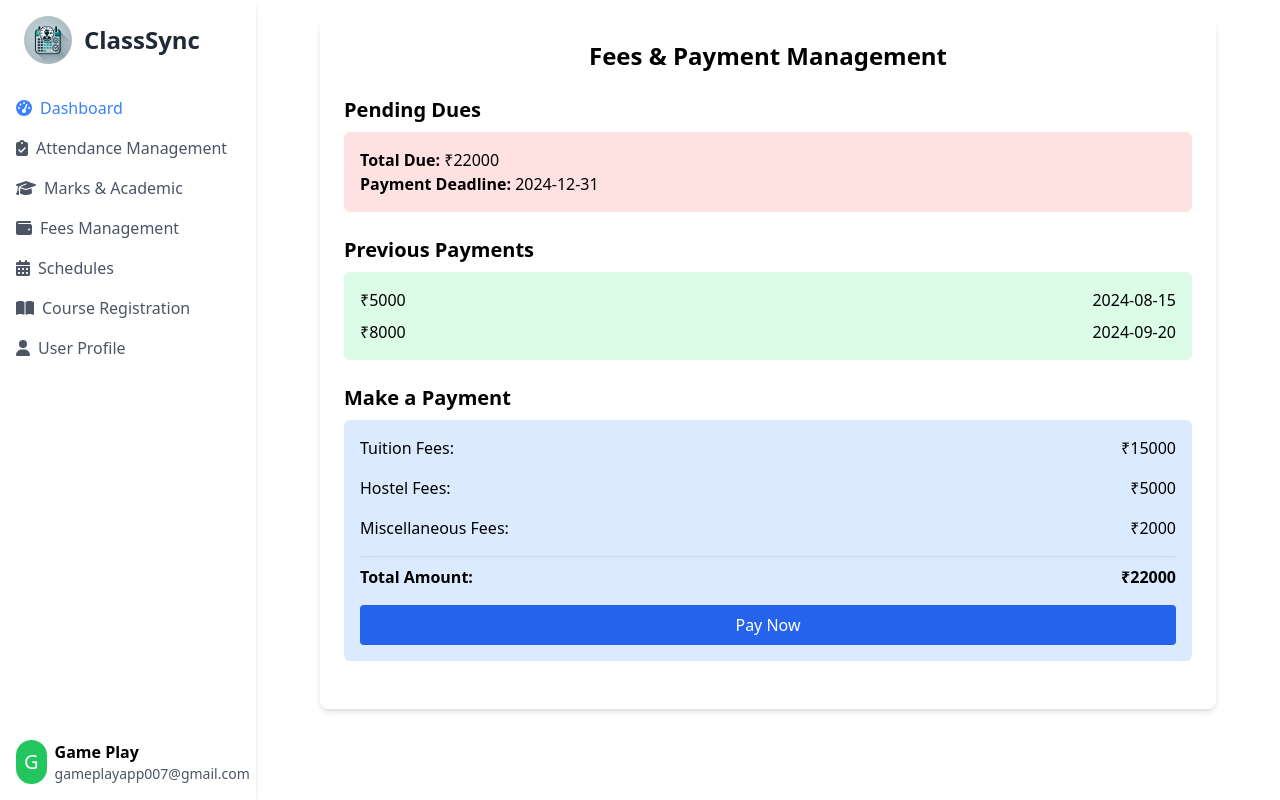
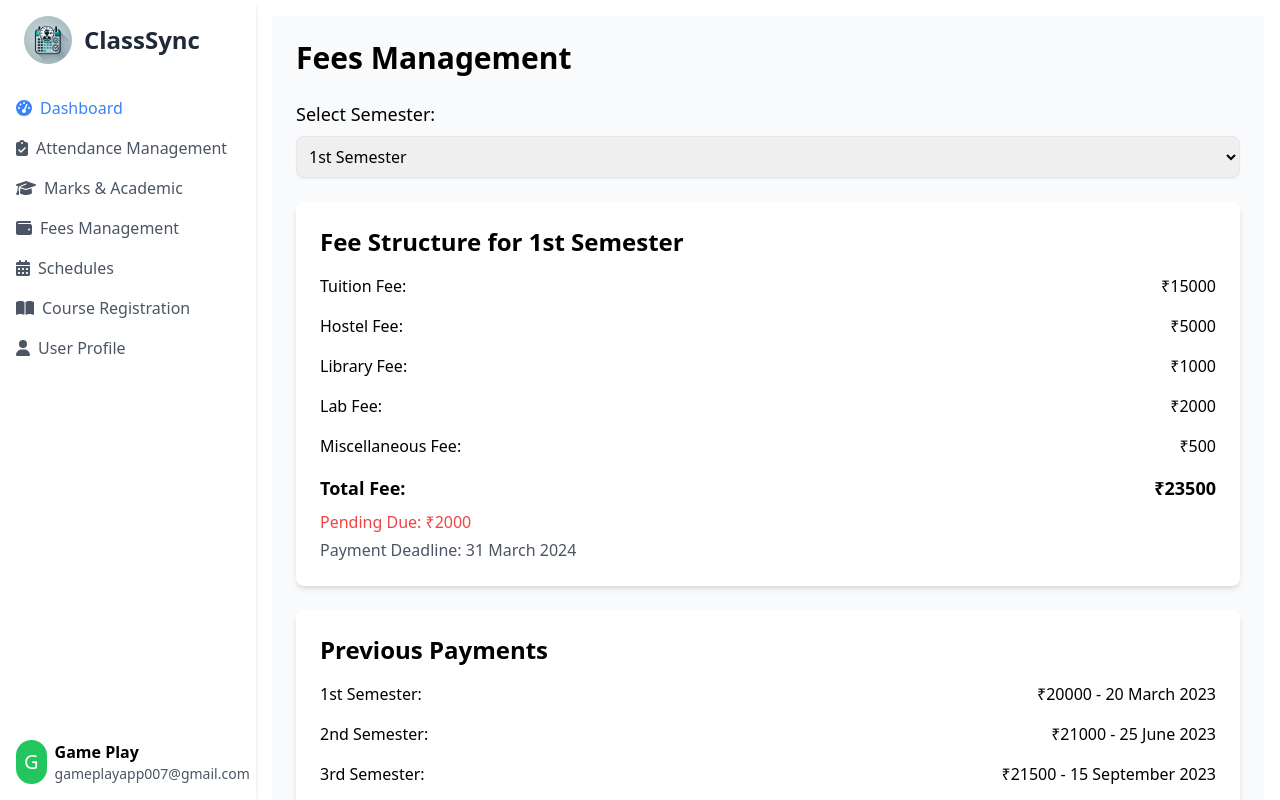
Before and after one commit to Gamerking177/classync, a React (Create React App) app: page /fees in a window 1280 px wide. Shown: the top 800 px of the page. Built offline with nearby package versions, Linux system fonts and the light colour scheme.

Commit message:
improve fee management section

```diff
--- a/src/pages/FeesManagement.js
+++ b/src/pages/FeesManagement.js
@@ -1,82 +1,151 @@
+// src/components/FeesManagement.js
 import React, { useState } from 'react';
 
 const FeesManagement = () => {
-  const [paymentDetails, setPaymentDetails] = useState({
+    const [selectedSemester, setSelectedSemester] = useState("1st");
+
+    // Dummy data for semester-wise fee structure and payments
+    const feesData = {
+        "1st": {
             tuition: 15000,
             hostel: 5000,
-    misc: 2000,
-    totalDue: 22000,
-    deadline: "2024-12-31"
-  });
-
-  const [previousPayments, setPreviousPayments] = useState([
-    { id: 1, amount: 5000, date: "2024-08-15" },
-    { id: 2, amount: 8000, date: "2024-09-20" }
-  ]);
-
-  const handlePayNow = () => {
-    alert("Payment simulated. No actual payment processing here.");
-    // Add logic to update the pending dues if needed
+            library: 1000,
+            lab: 2000,
+            misc: 500,
+            deadline: "31 March 2024",
+            pending: 2000
+        },
+        "2nd": {
+            tuition: 15000,
+            hostel: 5000,
+            library: 1000,
+            lab: 2000,
+            misc: 700,
+            deadline: "30 June 2024",
+            pending: 1500
+        },
+        "3rd": {
+            tuition: 16000,
+            hostel: 5500,
+            library: 1200,
+            lab: 2200,
+            misc: 600,
+            deadline: "30 September 2024",
+            pending: 2500
+        },
+        "4th": {
+            tuition: 16000,
+            hostel: 5500,
+            library: 1200,
+            lab: 2200,
+            misc: 800,
+            deadline: "31 December 2024",
+            pending: 1000
+        }
     };
 
+    const previousPayments = [
+        { semester: "1st", amount: 20000, date: "20 March 2023" },
+        { semester: "2nd", amount: 21000, date: "25 June 2023" },
+        { semester: "3rd", amount: 21500, date: "15 September 2023" },
+    ];
+
+    const handleSemesterChange = (e) => {
+        setSelectedSemester(e.target.value);
+    };
+
+    const semesterFees = feesData[selectedSemester];
+
     return (
-    <div className="max-w-4xl mx-auto p-6 bg-white rounded-lg shadow-md">
-      <h2 className="text-2xl font-bold mb-6 text-center">Fees & Payment Management</h2>
+        <div className="p-6 bg-gray-50 min-h-screen">
+            <h1 className="text-3xl font-semibold mb-6">Fees Management</h1>
 
-      {/* Pending Dues Section */}
+            {/* Semester Filter */}
             <div className="mb-6">
-        <h3 className="text-xl font-semibold mb-2">Pending Dues</h3>
-        <div className="bg-red-100 p-4 rounded-md">
-          <p><span className="font-semibold">Total Due:</span> ₹{paymentDetails.totalDue}</p>
-          <p><span className="font-semibold">Payment Deadline:</span> {paymentDetails.deadline}</p>
-        </div>
+                <label className="block text-lg font-medium mb-2">Select Semester:</label>
+                <select
+                    onChange={handleSemesterChange}
+                    value={selectedSemester}
+                    className="w-full p-2 border rounded-lg shadow-sm focus:outline-none focus:border-blue-500"
+                >
+                    <option value="1st">1st Semester</option>
+                    <option value="2nd">2nd Semester</option>
+                    <option value="3rd">3rd Semester</option>
+                    <option value="4th">4th Semester</option>
+                </select>
             </div>
 
-      {/* Previous Payments Section */}
-      <div className="mb-6">
-        <h3 className="text-xl font-semibold mb-2">Previous Payments</h3>
-        <div className="bg-green-100 p-4 rounded-md space-y-2">
-          {previousPayments.length > 0 ? (
-            previousPayments.map((payment) => (
-              <div key={payment.id} className="flex justify-between">
-                <span>₹{payment.amount}</span>
-                <span>{payment.date}</span>
+            {/* Fees Details for Selected Semester */}
+            <div className="bg-white p-6 rounded-lg shadow-md mb-6">
+                <h2 className="text-2xl font-bold mb-4">Fee Structure for {selectedSemester} Semester</h2>
+                <ul className="space-y-4">
+                    <li className="flex justify-between">
+                        <span className="font-medium">Tuition Fee:</span>
+                        <span>₹{semesterFees.tuition}</span>
+                    </li>
+                    <li className="flex justify-between">
+                        <span className="font-medium">Hostel Fee:</span>
+                        <span>₹{semesterFees.hostel}</span>
+                    </li>
+                    <li className="flex justify-between">
+                        <span className="font-medium">Library Fee:</span>
+                        <span>₹{semesterFees.library}</span>
+                    </li>
+                    <li className="flex justify-between">
+                        <span className="font-medium">Lab Fee:</span>
+                        <span>₹{semesterFees.lab}</span>
+                    </li>
+                    <li className="flex justify-between">
+                        <span className="font-medium">Miscellaneous Fee:</span>
+                        <span>₹{semesterFees.misc}</span>
+                    </li>
+                </ul>
+                <div className="mt-4 flex justify-between text-lg font-semibold">
+                    <span>Total Fee:</span>
+                    <span>₹{semesterFees.tuition + semesterFees.hostel + semesterFees.library + semesterFees.lab + semesterFees.misc}</span>
                 </div>
-            ))
-          ) : (
-            <p>No previous payments found.</p>
-          )}
-        </div>
+                <div className="mt-2 text-red-500">Pending Due: ₹{semesterFees.pending}</div>
+                <div className="mt-1 text-gray-600">Payment Deadline: {semesterFees.deadline}</div>
             </div>
 
-      {/* Payment Details Form */}
-      <div className="mb-6">
-        <h3 className="text-xl font-semibold mb-2">Make a Payment</h3>
-        <div className="bg-blue-100 p-4 rounded-md space-y-4">
-          <div className="flex justify-between">
-            <span>Tuition Fees:</span>
-            <span>₹{paymentDetails.tuition}</span>
-          </div>
-          <div className="flex justify-between">
-            <span>Hostel Fees:</span>
-            <span>₹{paymentDetails.hostel}</span>
-          </div>
-          <div className="flex justify-between">
-            <span>Miscellaneous Fees:</span>
-            <span>₹{paymentDetails.misc}</span>
-          </div>
-          <div className="flex justify-between font-bold border-t border-gray-300 pt-2">
-            <span>Total Amount:</span>
-            <span>₹{paymentDetails.totalDue}</span>
+            {/* Previous Payments */}
+            <div className="bg-white p-6 rounded-lg shadow-md mb-6">
+                <h2 className="text-2xl font-bold mb-4">Previous Payments</h2>
+                <ul className="space-y-4">
+                    {previousPayments.map((payment, index) => (
+                        <li key={index} className="flex justify-between">
+                            <span className="font-medium">{payment.semester} Semester:</span>
+                            <span>₹{payment.amount} - {payment.date}</span>
+                        </li>
+                    ))}
+                </ul>
             </div>
 
+            {/* Payment Form */}
+            <div className="bg-white p-6 rounded-lg shadow-md">
+                <h2 className="text-2xl font-bold mb-4">Make a Payment</h2>
+                <form className="space-y-4">
+                    <div className="flex justify-between items-center">
+                        <label className="font-medium">Select Fees to Pay:</label>
+                        <select className="p-2 border rounded-lg shadow-sm focus:outline-none focus:border-blue-500">
+                            <option>Tuition</option>
+                            <option>Hostel</option>
+                            <option>Library</option>
+                            <option>Lab</option>
+                            <option>Miscellaneous</option>
+                        </select>
+                    </div>
+                    <div className="flex justify-between items-center">
+                        <span className="font-medium">Amount to Pay:</span>
+                        <span>₹{semesterFees.pending}</span>
+                    </div>
                     <button
-            onClick={handlePayNow}
-            className="w-full bg-blue-600 text-white py-2 rounded hover:bg-blue-700"
+                        type="button"
+                        className="bg-blue-500 text-white px-6 py-2 rounded-lg shadow-md hover:bg-blue-600 transition"
                     >
                         Pay Now
                     </button>
-        </div>
+                </form>
             </div>
         </div>
     );
```
Lines whose indentation alone changed are shown as unchanged.
